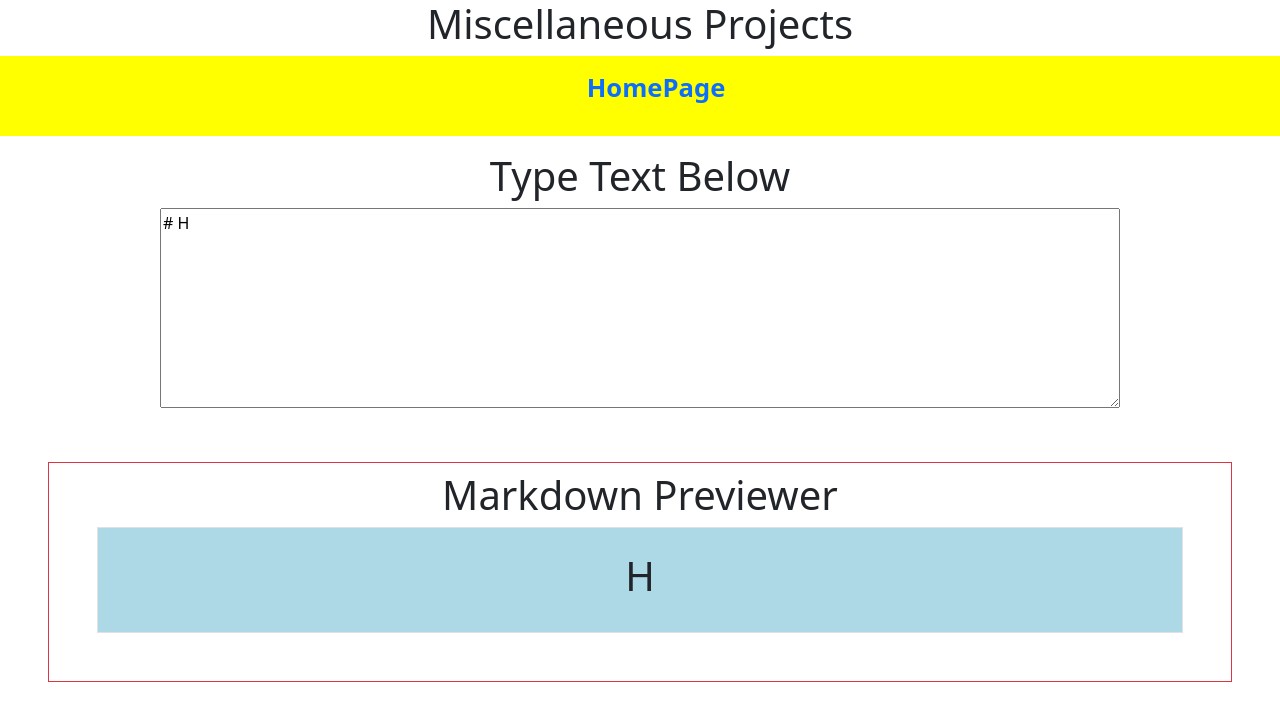
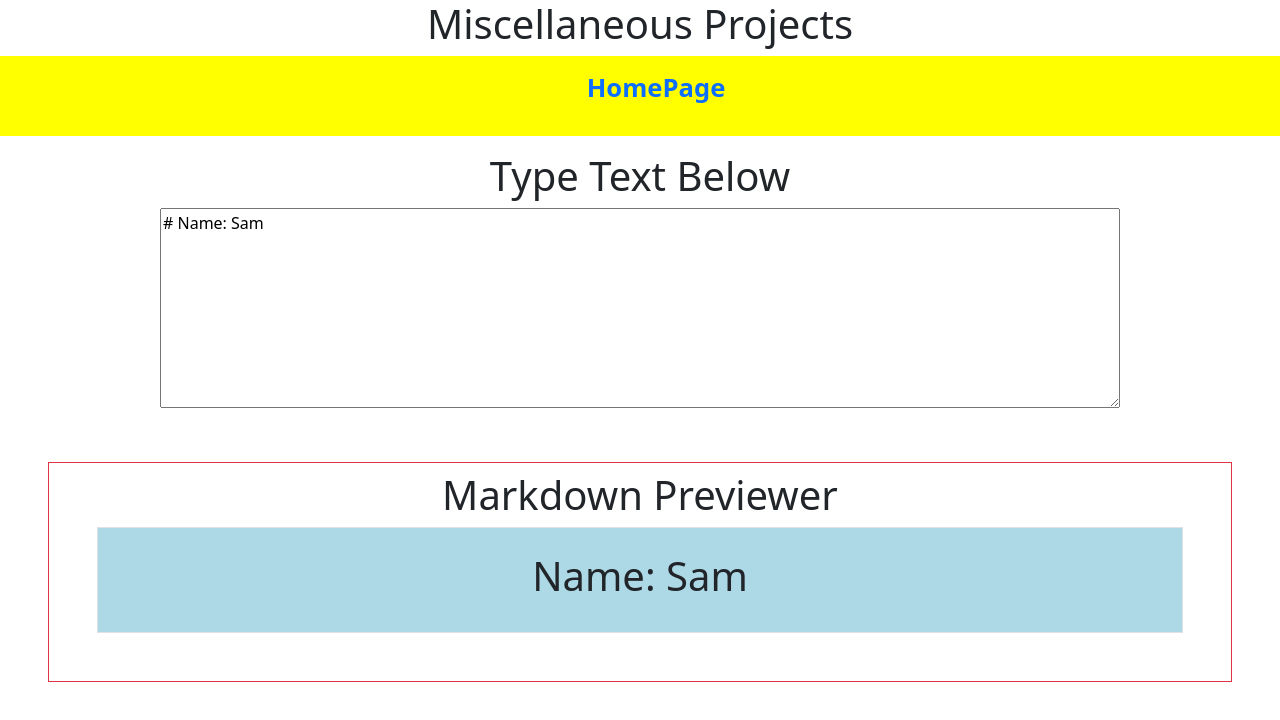
Before and after one commit to StudentCZ/MiscProjects, a React (Create React App) app: page /markdown in a window 1280 px wide. Shown: the top 720 px of the page. Built offline with nearby package versions, Linux system fonts and the light colour scheme.

Commit message:
added a header

```diff
--- a/src/Markdown_Previewer/Markdown.js
+++ b/src/Markdown_Previewer/Markdown.js
@@ -3,7 +3,7 @@ import Home from '../Home';
 import { marked } from 'marked';
 
 const Markdown = () => {
-  const [text, setText] = useState('# H');
+  const [text, setText] = useState(`# Name: Sam`);
 
   return (
     <div className='text-center'>
```
